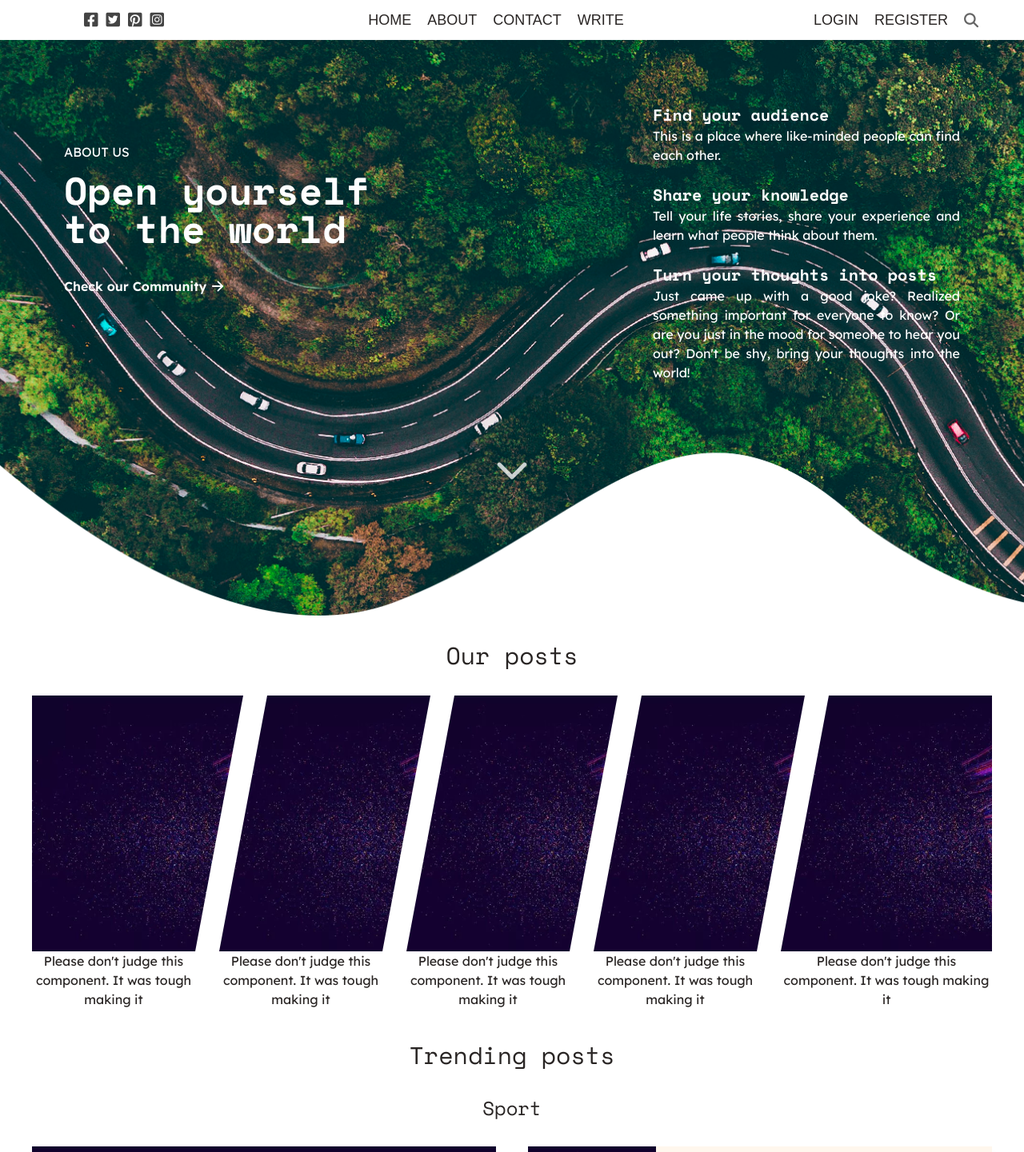
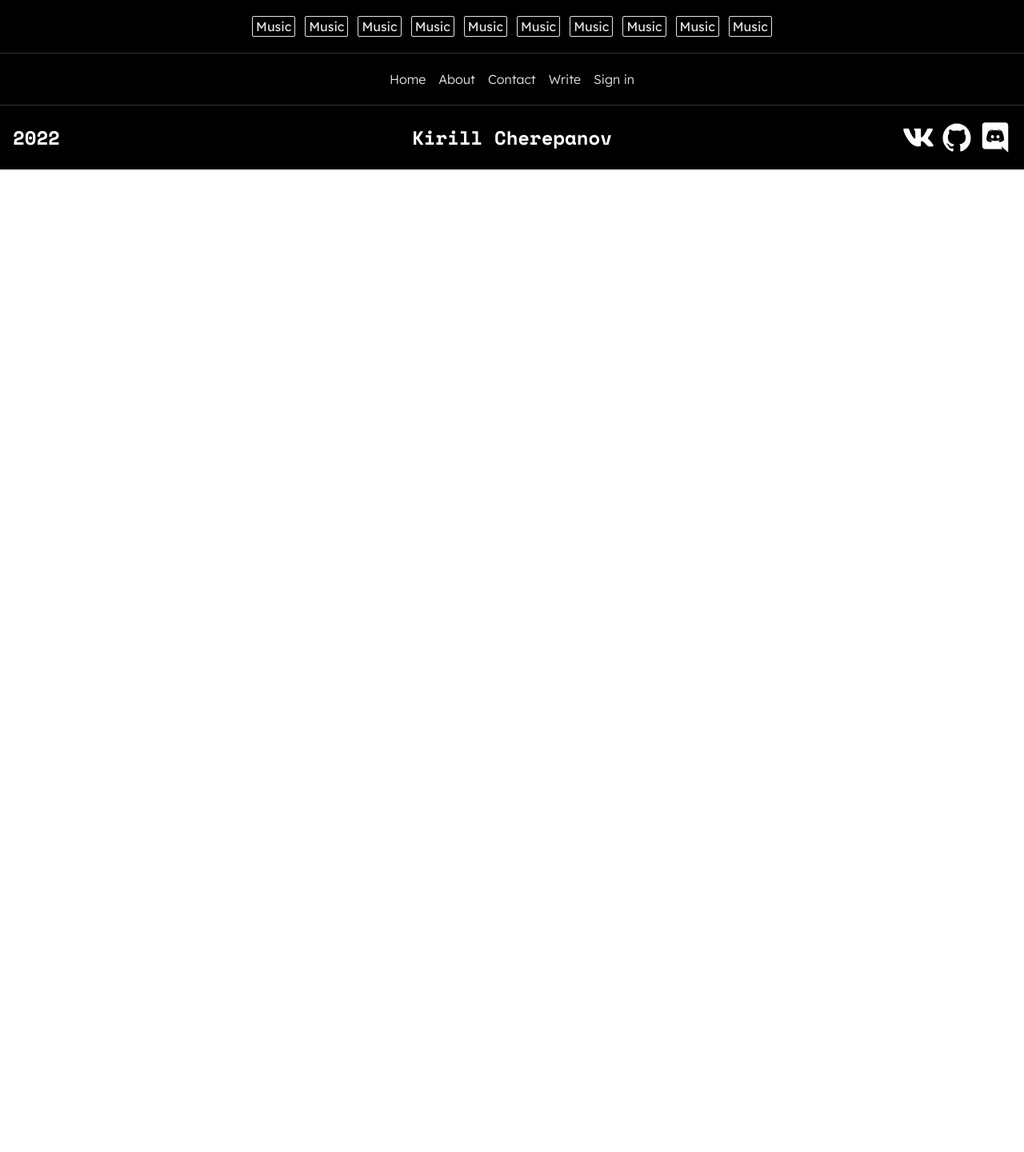
Before and after one commit to Kirill-Cherepanov/Bloggy, a React (Create React App) app in the folder client/: page / in a window 1280 px wide. Shown: the top 1441 px of the page at 80% size. After the commit the page ends 800 px from the top, so only its background shows below. Built offline with nearby package versions, Linux system fonts and the light colour scheme.

Commit message:
feat: add lower port of the footer

```diff
--- a/client/src/App.tsx
+++ b/client/src/App.tsx
@@ -13,7 +13,7 @@ export default function App() {
   const { user } = useContext(Context);
   return (
     <Router>
-      <Topbar />
+      {/* <Topbar /> */}
       <Routes>
         <Route path="/" element={<Homepage />} />
         <Route path="/posts" element={<Homepage />} />
--- a/client/src/components/BlogSwiper/BlogSwiper.tsx
+++ b/client/src/components/BlogSwiper/BlogSwiper.tsx
@@ -27,7 +27,7 @@ export default function BlogSwiper({ mockImage }: Props) {
   }, []);
 
   return (
-    <div className="w-full px-10 flex items-center">
+    <div className="w-full flex items-center">
       <Icon
         type="angle"
         className="BLOG_SWIPER_PREV_ELEMENT text-stone-600 shrink-0 basis-8 xs:basis-10"
--- /dev/null
+++ b/client/src/components/Footer/Footer.tsx
@@ -0,0 +1,79 @@
+import Icon from '../Icon';
+import { Link } from 'react-router-dom';
+
+export default function Footer() {
+  return (
+    <footer className="bg-secondary-1000 text-main">
+      <ul className="px-4 pt-5 hidden sm:flex justify-center gap-3 text-secondary-200 relative">
+        {Array(10)
+          .fill('Music')
+          .map((v, i) => (
+            <li
+              key={i}
+              className="[&:hover + .FOOOTER-FOLLOW-BORDER]:opacity-100 border border-secondary-200 rounded-sm px-1 cursor-pointer"
+            >
+              {v}
+            </li>
+          ))}
+        <li className="FOOOTER-FOLLOW-BORDER absolute rounded-sm border opacity-0 " />
+      </ul>
+      <div className="py-5 flex flex-col">
+        <ul className="px-4 py-5 border-main border-opacity-20 border-y flex gap-3 justify-center text-sm sm:text-base sm:gap-4 font-light text-secondary-200">
+          <li className="">
+            <Link className="link" to="/">
+              Home
+            </Link>
+          </li>
+          <li className="">
+            <Link className="link" to="/">
+              About
+            </Link>
+          </li>
+          <li className="">
+            <Link className="link" to="/">
+              Contact
+            </Link>
+          </li>
+          <li className="">
+            <Link className="link" to="/write">
+              Write
+            </Link>
+          </li>
+          <li
+            className="cursor-pointer"
+            onClick={() => {
+              /* handleLogout */
+            }}
+          >
+            Sign in
+            {/* Log out */}
+          </li>
+        </ul>
+        <div className="px-4 mt-5 flex justify-center items-center flex-wrap sm:flex-nowrap">
+          <div className="text-lg xs:text-xl md:text-2xl font-bold font-space-mono basis-1/3 shrink-0 grow sm:basis-48 sm:shrink-1">
+            2022
+          </div>
+          <div className="text-lg xs:text-xl md:text-2xl font-bold font-space-mono basis-2/3 shrink-0 grow sm:basis-48 sm:shrink-1 text-right sm:text-center">
+            Kirill Cherepanov
+          </div>
+          <ul className="flex justify-center basis-1/2 shrink-0 grow sm:basis-48 sm:shrink-1 mt-2 sm:justify-end sm:mt-0">
+            {[
+              ['vk', 'https://vk.com/kcherepanov1/'],
+              ['github', 'https://github.com/kissMyUSSR/'],
+              ['discord', 'https://discordapp.com/users/292300959265062922']
+            ].map((v, i) => (
+              <li key={i}>
+                <a href={v[1]} target="_blank" rel="noreferrer">
+                  <Icon
+                    type={v[0]}
+                    className="h-10 transition-colors fill-main hover:fill-accent-600 mx-2 last:mr-0"
+                  />
+                </a>
+              </li>
+            ))}
+          </ul>
+        </div>
+      </div>
+    </footer>
+  );
+}
--- a/client/src/components/HeroSection/HeroSection.tsx
+++ b/client/src/components/HeroSection/HeroSection.tsx
@@ -7,7 +7,7 @@ type Props = {
 export default function HeroSection({ bgImage }: Props) {
   return (
     <header
-      className="min-h-[720px] px-20 text-main bg-center bg-no-repeat bg-cover flex flex-col items-center"
+      className="HERO_SECTION min-h-[720px] px-20 text-white bg-center bg-no-repeat bg-cover flex flex-col items-center"
       style={{
         backgroundImage: `url(${bgImage})`
       }}
--- a/client/src/components/Icon.tsx
+++ b/client/src/components/Icon.tsx
@@ -137,6 +137,43 @@ export default function Icon({ type, className = '' }: IconProps) {
           />
         </svg>
       );
+    case 'discord':
+      return (
+        <svg
+          xmlns="http://www.w3.org/2000/svg"
+          viewBox="0 0 512 512"
+          className={className}
+        >
+          <title>Logo Discord</title>
+          <path d="M464 66.52A50 50 0 00414.12 17L97.64 16A49.65 49.65 0 0048 65.52V392c0 27.3 22.28 48 49.64 48H368l-13-44 109 100zM324.65 329.81s-8.72-10.39-16-19.32C340.39 301.55 352.5 282 352.5 282a139 139 0 01-27.85 14.25 173.31 173.31 0 01-35.11 10.39 170.05 170.05 0 01-62.72-.24 184.45 184.45 0 01-35.59-10.4 141.46 141.46 0 01-17.68-8.21c-.73-.48-1.45-.72-2.18-1.21-.49-.24-.73-.48-1-.48-4.36-2.42-6.78-4.11-6.78-4.11s11.62 19.09 42.38 28.26c-7.27 9.18-16.23 19.81-16.23 19.81-53.51-1.69-73.85-36.47-73.85-36.47 0-77.06 34.87-139.62 34.87-139.62 34.87-25.85 67.8-25.12 67.8-25.12l2.42 2.9c-43.59 12.32-63.44 31.4-63.44 31.4s5.32-2.9 14.28-6.77c25.91-11.35 46.5-14.25 55-15.21a24 24 0 014.12-.49 205.62 205.62 0 0148.91-.48 201.62 201.62 0 0172.89 22.95s-19.13-18.15-60.3-30.45l3.39-3.86s33.17-.73 67.81 25.16c0 0 34.87 62.56 34.87 139.62 0-.28-20.35 34.5-73.86 36.19z" />
+          <path d="M212.05 218c-13.8 0-24.7 11.84-24.7 26.57s11.14 26.57 24.7 26.57c13.8 0 24.7-11.83 24.7-26.57.25-14.76-10.9-26.57-24.7-26.57zM300.43 218c-13.8 0-24.7 11.84-24.7 26.57s11.14 26.57 24.7 26.57c13.81 0 24.7-11.83 24.7-26.57S314 218 300.43 218z" />
+        </svg>
+      );
+    case 'github':
+      return (
+        <svg
+          xmlns="http://www.w3.org/2000/svg"
+          viewBox="0 0 512 512"
+          className={className}
+        >
+          <title>Logo Github</title>
+          <path d="M256 32C132.3 32 32 134.9 32 261.7c0 101.5 64.2 187.5 153.2 217.9a17.56 17.56 0 003.8.4c8.3 0 11.5-6.1 11.5-11.4 0-5.5-.2-19.9-.3-39.1a102.4 102.4 0 01-22.6 2.7c-43.1 0-52.9-33.5-52.9-33.5-10.2-26.5-24.9-33.6-24.9-33.6-19.5-13.7-.1-14.1 1.4-14.1h.1c22.5 2 34.3 23.8 34.3 23.8 11.2 19.6 26.2 25.1 39.6 25.1a63 63 0 0025.6-6c2-14.8 7.8-24.9 14.2-30.7-49.7-5.8-102-25.5-102-113.5 0-25.1 8.7-45.6 23-61.6-2.3-5.8-10-29.2 2.2-60.8a18.64 18.64 0 015-.5c8.1 0 26.4 3.1 56.6 24.1a208.21 208.21 0 01112.2 0c30.2-21 48.5-24.1 56.6-24.1a18.64 18.64 0 015 .5c12.2 31.6 4.5 55 2.2 60.8 14.3 16.1 23 36.6 23 61.6 0 88.2-52.4 107.6-102.3 113.3 8 7.1 15.2 21.1 15.2 42.5 0 30.7-.3 55.5-.3 63 0 5.4 3.1 11.5 11.4 11.5a19.35 19.35 0 004-.4C415.9 449.2 480 363.1 480 261.7 480 134.9 379.7 32 256 32z" />
+        </svg>
+      );
+    case 'vk':
+      return (
+        <svg
+          xmlns="http://www.w3.org/2000/svg"
+          viewBox="0 0 512 512"
+          className={className}
+        >
+          <title>Logo Vk</title>
+          <path
+            d="M484.7 132c3.56-11.28 0-19.48-15.75-19.48h-52.37c-13.21 0-19.31 7.18-22.87 14.86 0 0-26.94 65.6-64.56 108.13-12.2 12.3-17.79 16.4-24.4 16.4-3.56 0-8.14-4.1-8.14-15.37V131.47c0-13.32-4.06-19.47-15.25-19.47H199c-8.14 0-13.22 6.15-13.22 12.3 0 12.81 18.81 15.89 20.84 51.76V254c0 16.91-3 20-9.66 20-17.79 0-61-66.11-86.92-141.44C105 117.64 99.88 112 86.66 112H33.79C18.54 112 16 119.17 16 126.86c0 13.84 17.79 83.53 82.86 175.77 43.21 63 104.72 96.86 160.13 96.86 33.56 0 37.62-7.69 37.62-20.5v-47.66c0-15.37 3.05-17.93 13.73-17.93 7.62 0 21.35 4.09 52.36 34.33C398.28 383.6 404.38 400 424.21 400h52.36c15.25 0 22.37-7.69 18.3-22.55-4.57-14.86-21.86-36.38-44.23-62-12.2-14.34-30.5-30.23-36.09-37.92-7.62-10.25-5.59-14.35 0-23.57-.51 0 63.55-91.22 70.15-122"
+            fillRule="evenodd"
+          />
+        </svg>
+      );
     default:
       return null;
   }
--- a/client/src/index.css
+++ b/client/src/index.css
@@ -6,7 +6,7 @@
 @tailwind utilities;
 
 html {
-  @apply font-lexend text-dark;
+  @apply font-lexend text-secondary-1000;
 }
 
 @layer components {
--- a/client/src/pages/Homepage/Homepage.tsx
+++ b/client/src/pages/Homepage/Homepage.tsx
@@ -3,6 +3,7 @@ import ParallelogramCurtains from '../../components/ParallelogramCurtains/Parall
 import SmallPost from '../Posts/SmallPost';
 import LargePost from '../Posts/LargePost';
 import BlogSwiper from '../../components/BlogSwiper/BlogSwiper';
+import Footer from '../../components/Footer/Footer';
 
 // import { useEffect, useState } from 'react';
 // import { useLocation } from 'react-router';
@@ -25,20 +26,16 @@ export default function Home() {
 
   return (
     <>
-      <main className="HOMEPAGE">
-        <HeroSection bgImage={bgImage} />
-        <section className="px-10">
+      <main className="HOMEPAGE min-h-screen bg-main">
+        {/* <HeroSection bgImage={bgImage} />
+        <section className="OUR_POSTS px-10">
           <h2 className="font-space-mono text-3xl text-center my-8">
             Our posts
           </h2>
           <ParallelogramCurtains mockImage={mockImage} />
         </section>
-        <section className="px-10">
-          <h2 className="font-space-mono text-3xl text-center my-8">
-            Trending posts
-          </h2>
-          <div className="SPORT">
-            <h3 className="font-space-mono text-2xl text-center my-8">Sport</h3>
+        <section className="SPORT px-10">
+          <h2 className="font-space-mono text-3xl text-center my-8">Sport</h2>
           <ul className="grid grid-rows-3 grid-cols-2 gap-10">
             {Array(3)
               .fill(0)
@@ -51,11 +48,9 @@ export default function Home() {
               textBoxClass="top-1/3 h-64 w-5/6"
             />
           </ul>
-          </div>
-          <div>
-            <h3 className="font-space-mono text-2xl text-center my-8">
-              Science
-            </h3>
+        </section>
+        <section className="SCIENCE px-10">
+          <h2 className="font-space-mono text-3xl text-center my-8">Science</h2>
           <ul className="grid grid-rows-2 grid-cols-2 gap-10 before:content-[''] before:w-0 before:pb-[65%] before:row-start-1 before:row-end-1 before:col-start-1 before:col-end-1 [&>*:first-child]:row-start-1 [&>*:first-child]:row-end-1 [&>*:first-child]:col-start-1 [&>*:first-child]:col-end-1 ">
             {Array(4)
               .fill(0)
@@ -67,9 +62,9 @@ export default function Home() {
                 />
               ))}
           </ul>
-          </div>
-          <div>
-            <h3 className="font-space-mono text-2xl text-center my-8">Music</h3>
+        </section>
+        <section className="MUSIC px-10">
+          <h2 className="font-space-mono text-3xl text-center my-8">Music</h2>
           <ul className="grid grid-rows-3 grid-cols-2 gap-10">
             {Array(3)
               .fill(0)
@@ -82,18 +77,14 @@ export default function Home() {
               textBoxClass="top-1/3 h-64 w-5/6"
             />
           </ul>
-          </div>
         </section>
-        <section>
+        <section className="BLOGS px-10">
           <h2 className="font-space-mono text-3xl text-center my-8">
             Popular blogs
           </h2>
           <BlogSwiper mockImage={mockImage} />
-        </section>
-        <section className="h-100">
-          <button>Login</button>
-          <button>Sign up</button>
-        </section>
+        </section> */}
+        <Footer />
       </main>
     </>
   );
--- a/client/src/pages/Posts/SmallPost.tsx
+++ b/client/src/pages/Posts/SmallPost.tsx
@@ -36,13 +36,13 @@ export default function SmallPost({ mockImage }: Props) {
         </h4>
         <div ref={textBoxRef} className="grow min-h-0">
           <p
-            className={`line-clamp-3 text-light-dark`}
+            className={`line-clamp-3 text-text-600`}
             style={{ WebkitLineClamp: amountOfLines }}
           >
             {amountOfLines ? mainText : ''}
           </p>
         </div>
-        <div className="mt-auto text-light-dark flex flex-col md:block">
+        <div className="mt-auto text-text-600 flex flex-col md:block">
           <span className="hidden md:inline">By </span>
           <span className="cursor-pointer text-orange-600 font-bold hover:underline">
             {'KissMyUSSR '}
```
Also changed, not shown: client/tailwind.config.js (+26 -4 lines). Lines whose indentation alone changed are shown as unchanged.
